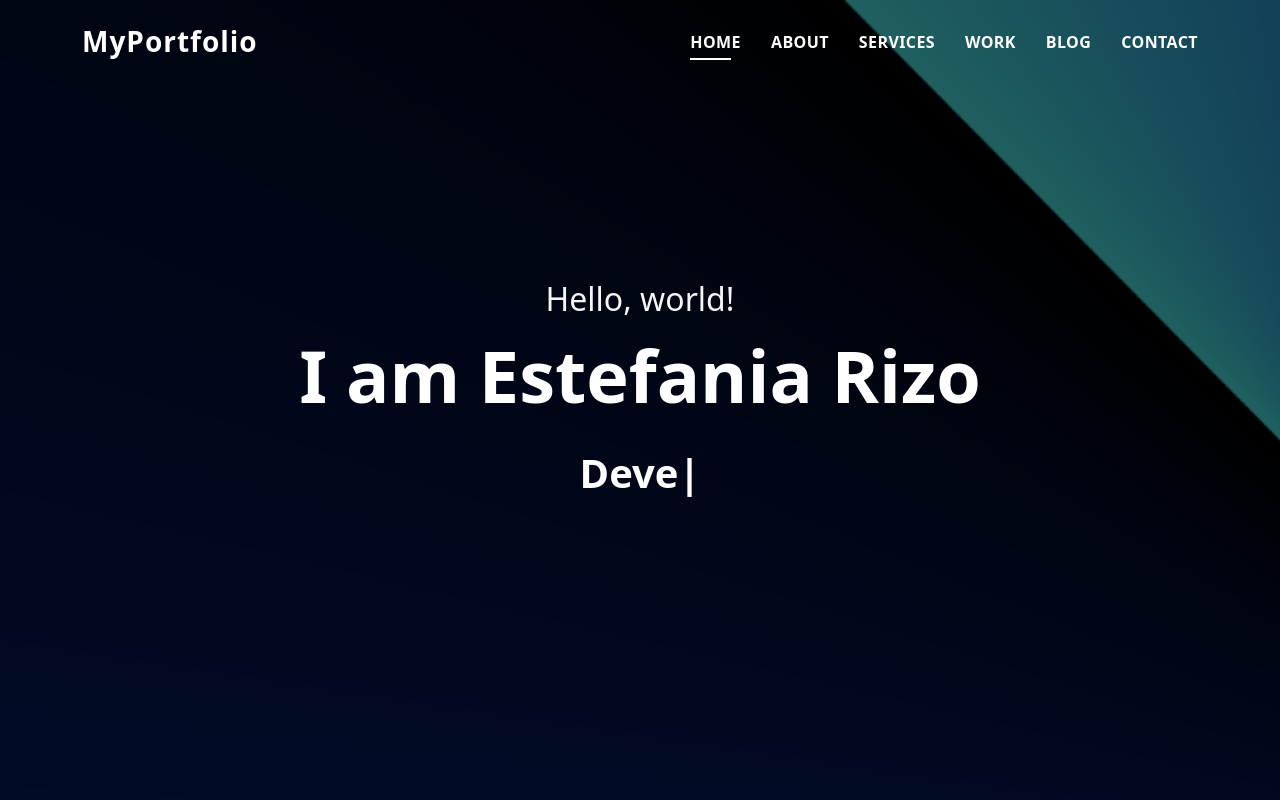
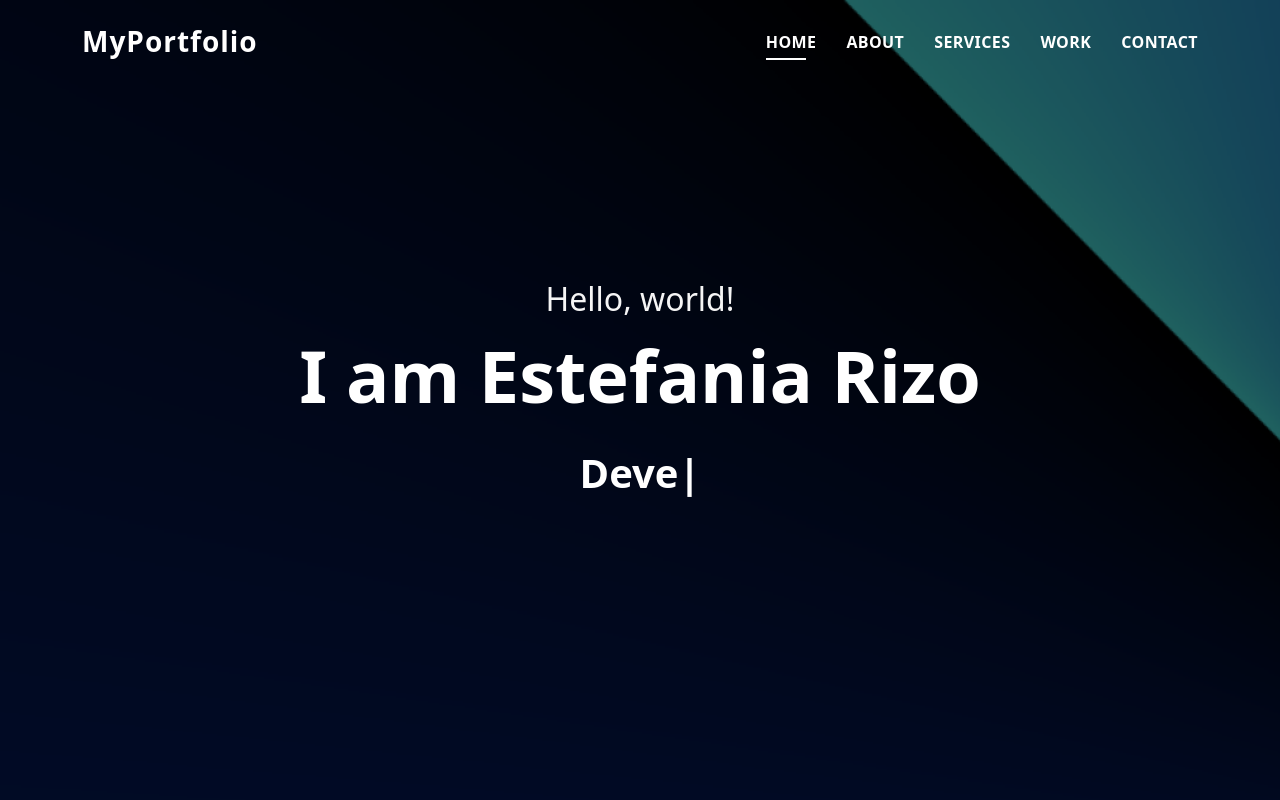
Before and after one commit to estefaniarizzo/myPortfolio, a plain HTML site: page index.html in a window 1280 px wide. Shown: the top 800 px of the page. Drawn offline with Linux system fonts and the light colour scheme.

Commit message:
cambios index

```diff
--- a/index.html
+++ b/index.html
@@ -39,7 +39,6 @@
           <li><a class="nav-link scrollto" href="#about">About</a></li>
           <li><a class="nav-link scrollto" href="#services">Services</a></li>
           <li><a class="nav-link scrollto " href="#work">Work</a></li>
-          <li><a class="nav-link scrollto " href="#blog">Blog</a></li>
 
 
           <li><a class="nav-link scrollto" href="#contact">Contact</a></li>
```
